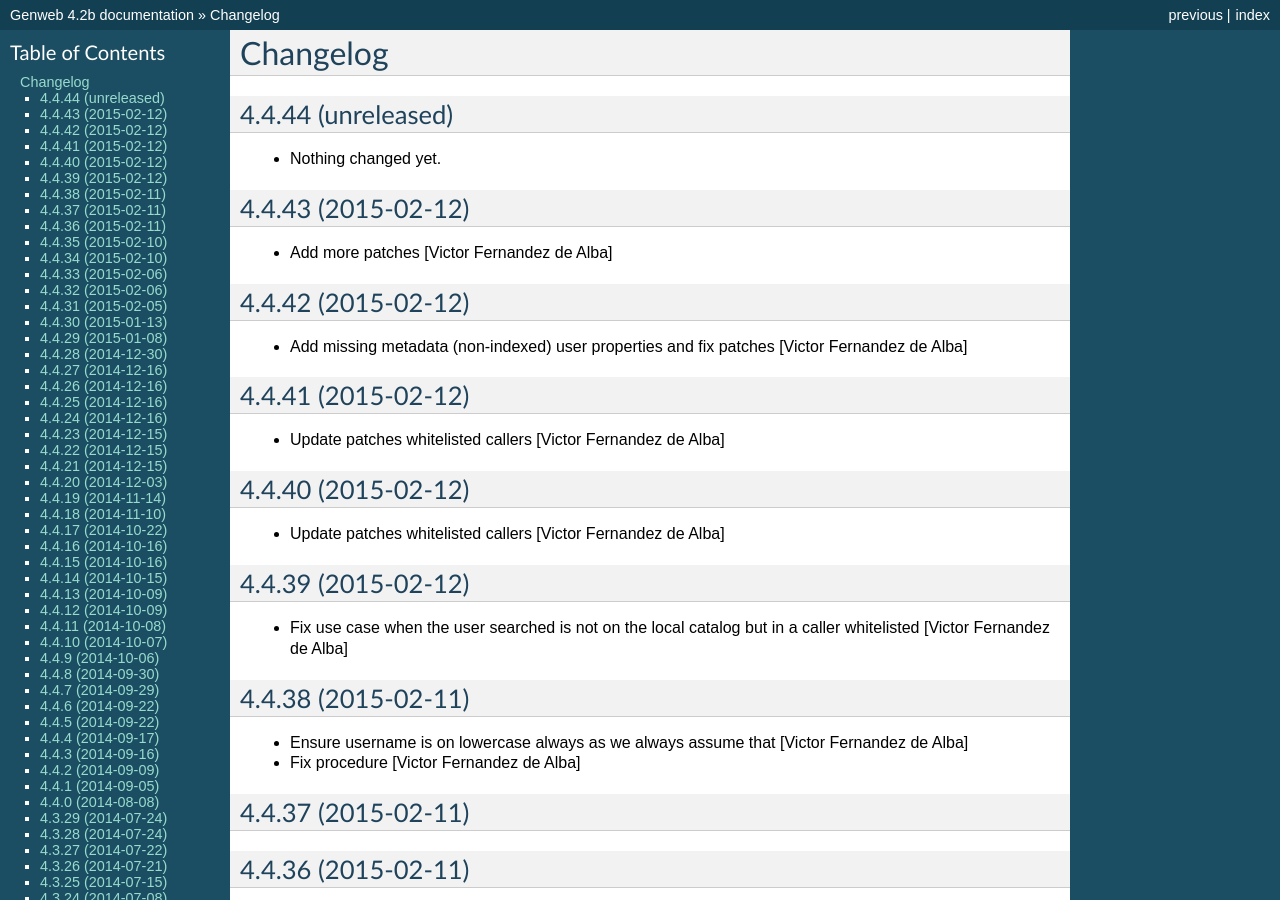
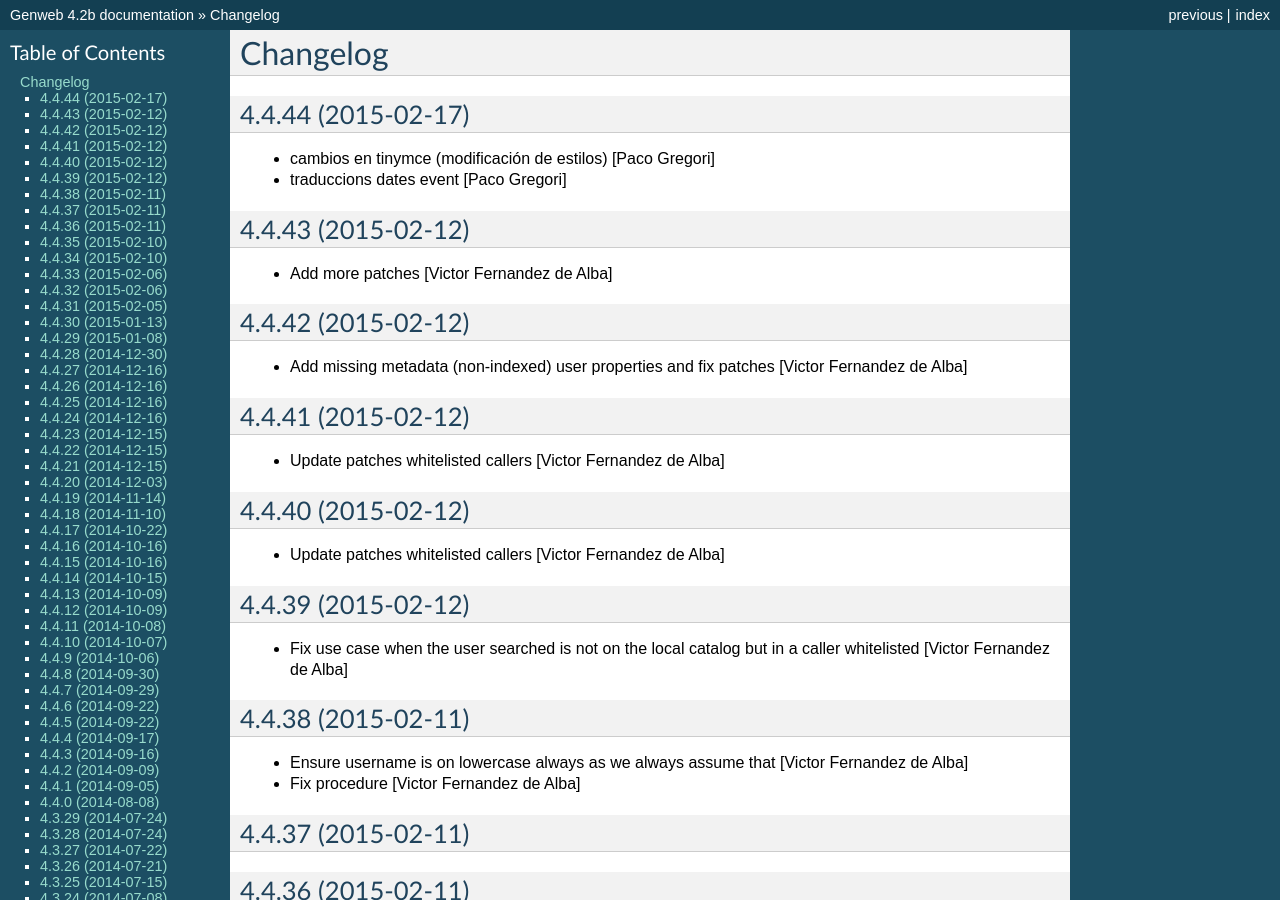
Before and after one commit to UPCnet/genweb.core, a Sphinx documentation site: the page built from docs/HISTORY.rst, in a window 1280 px wide and 900 px high. Built offline with Sphinx 7.4.7, drawn with Linux system fonts in a browser that asks for light colours.

Commit message:
Preparing release 4.4.44

```diff
--- a/docs/HISTORY.rst
+++ b/docs/HISTORY.rst
@@ -1,11 +1,11 @@
 Changelog
 =========
 
-4.4.44 (unreleased)
+4.4.44 (2015-02-17)
 -------------------
 
-- Nothing changed yet.
-
+* cambios en tinymce (modificación de estilos) [Paco Gregori]
+* traduccions dates event [Paco Gregori]
 
 4.4.43 (2015-02-12)
 -------------------
--- a/setup.py
+++ b/setup.py
@@ -1,7 +1,7 @@
 from setuptools import setup, find_packages
 import os
 
-version = '4.4.44.dev0'
+version = '4.4.44'
 
 README = open("README.rst").read()
 HISTORY = open(os.path.join("docs", "HISTORY.rst")).read()
```
